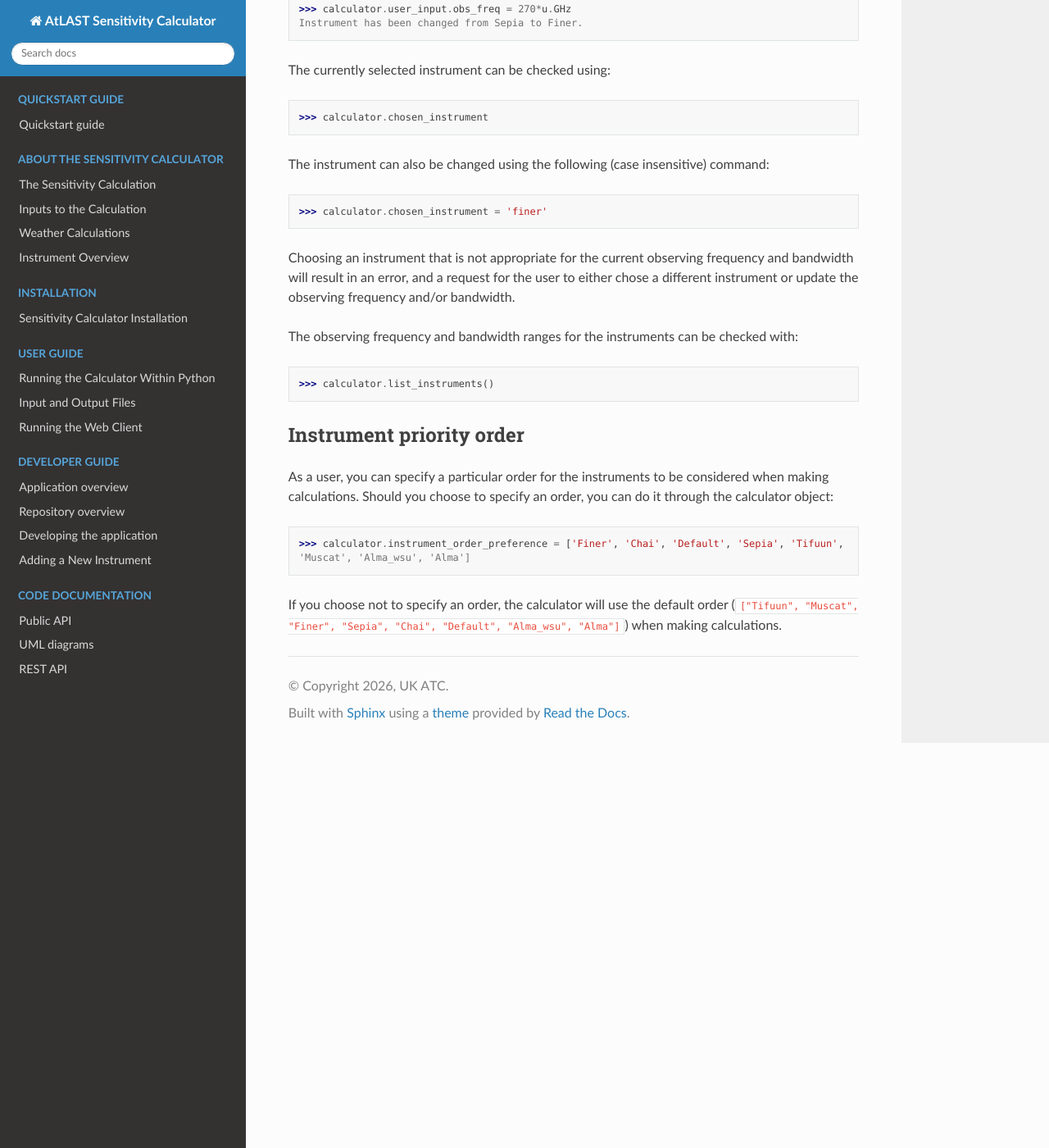
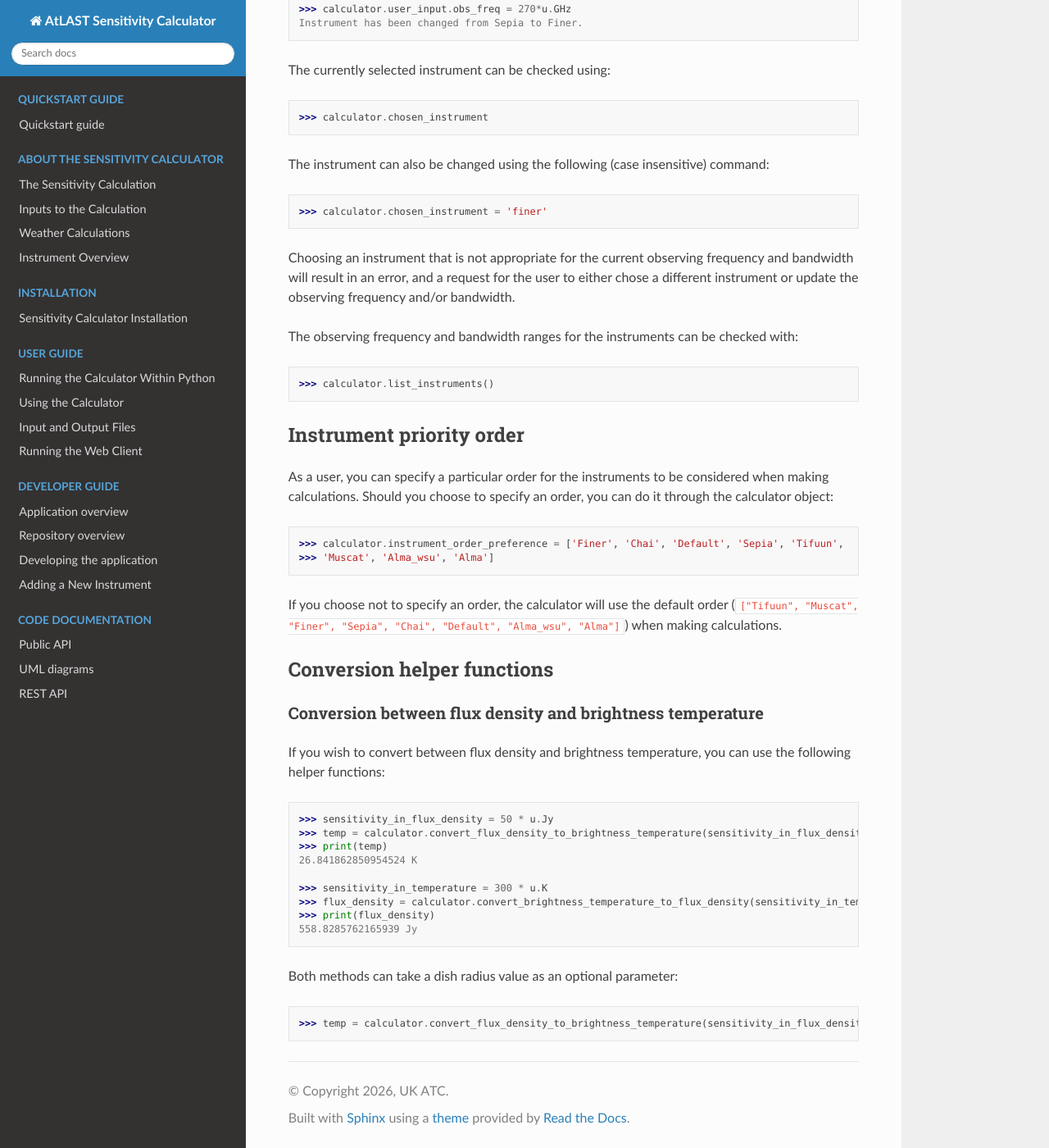
Before and after one commit to ukatc/AtLAST_sensitivity_calculator, a Sphinx documentation site: the page built from docs/source/user_guide/using_the_calculator.rst, in a window 1280 px wide and 1400 px high, scrolled down 3874 px. Shown: the whole window at 82% size. Built offline with Sphinx 7.4.7 and the Read the Docs theme 3.1.0, drawn with Linux system fonts in a browser that asks for light colours.

Commit message:
ASC-37 Add the sensitivity conversion helper function explanations to the documentation

```diff
--- a/docs/source/user_guide/using_the_calculator.rst
+++ b/docs/source/user_guide/using_the_calculator.rst
@@ -1,12 +1,12 @@
 Using the Calculator
---------------------
+====================
 
 After the package has been successfully installed and verified, the following workflow describes how to setup and perform
 sensitivity or integration time calculations given weather, telescope and instrumentation settings and either a required sensitivity (to calculate
 on source integration time) or an integration time (to calculate sensitivity).
 
 Basic usage
-^^^^^^^^^^^
+-----------
 After installing the package and creating the conda environment, follow these commands to import the calculator and required
 packages and run simple time and sensitivity calculations for a given set of weather, telescope and instrument
 parameters.
@@ -92,7 +92,7 @@ will not be stored in the Calculator object.
 
 
 Checking the parameters stored by the calculator
-^^^^^^^^^^^^^^^^^^^^^^^^^^^^^^^^^^^^^^^^^^^^^^^^
+------------------------------------------------
 
 The calculator stores the user input parameters, telescope and environment setup parameters, and
 any further derived parameters calculated from other inputs. You can output the current
@@ -135,7 +135,7 @@ parameters to the console as follows. (Note that these are not necessarily those
 The user input and derived parameters can be output to a file as described in the :ref:`writing parameters to a file<section_writing_data>` section.
 
 Resetting the calculator
-^^^^^^^^^^^^^^^^^^^^^^^^
+------------------------
 
 You can reset the user input parameters stored in the calculator to their initial values using the :meth:`reset <atlast_sc.calculator.Calculator.reset>` method:
 
@@ -157,7 +157,7 @@ You can reset the user input parameters stored in the calculator to their initia
 
 
 Initializing the Calculator with a dictionary
-^^^^^^^^^^^^^^^^^^^^^^^^^^^^^^^^^^^^^^^^^^^^^
+---------------------------------------------
 
 The :class:`Calculator <atlast_sc.calculator.Calculator>` object accepts a dictionary as input.
 First, create a dictionary with the input data you wish to use:
@@ -190,7 +190,7 @@ The dictionary can be generated from an input file as described in :ref:`Reading
 .. _section_instrument_selection:
 
 Instrument selection
-^^^^^^^^^^^^^^^^^^^^
+--------------------
 
 The AtLAST sensitivity calculator supports a range of instruments as described in the
 :doc:`instrument overview <../calculator_info/instrument_overview>`. The calculator will
@@ -228,7 +228,7 @@ The observing frequency and bandwidth ranges for the instruments can be checked
 
 
 Instrument priority order
-^^^^^^^^^^^^^^^^^^^^^^^^^
+-------------------------
 
 As a user, you can specify a particular order for the instruments to be considered when making
 calculations. Should you choose to specify an order, you can do it through the calculator object:
@@ -236,7 +236,35 @@ calculations. Should you choose to specify an order, you can do it through the c
 .. code-block:: python
 
     >>> calculator.instrument_order_preference = ['Finer', 'Chai', 'Default', 'Sepia', 'Tifuun',
-    'Muscat', 'Alma_wsu', 'Alma']
+    >>> 'Muscat', 'Alma_wsu', 'Alma']
 
 If you choose not to specify an order, the calculator will use the default order (``["Tifuun", "Muscat", "Finer", "Sepia", "Chai", "Default", "Alma_wsu", "Alma"]``)
 when making calculations.
+
+
+Conversion helper functions
+---------------------------
+
+Conversion between flux density and brightness temperature
+^^^^^^^^^^^^^^^^^^^^^^^^^^^^^^^^^^^^^^^^^^^^^^^^^^^^^^^^^^
+
+If you wish to convert between flux density and brightness temperature, you can use the following helper
+functions:
+
+.. code-block:: python
+
+    >>> sensitivity_in_flux_density = 50 * u.Jy
+    >>> temp = calculator.convert_flux_density_to_brightness_temperature(sensitivity_in_flux_density)
+    >>> print(temp)
+    26.841862850954524 K
+
+    >>> sensitivity_in_temperature = 300 * u.K
+    >>> flux_density = calculator.convert_brightness_temperature_to_flux_density(sensitivity_in_temperature)
+    >>> print(flux_density)
+    558.8285762165939 Jy
+
+Both methods can take a dish radius value as an optional parameter:
+
+.. code-block:: python
+
+    >>> temp = calculator.convert_flux_density_to_brightness_temperature(sensitivity_in_flux_density, 30 * u.m)
```
